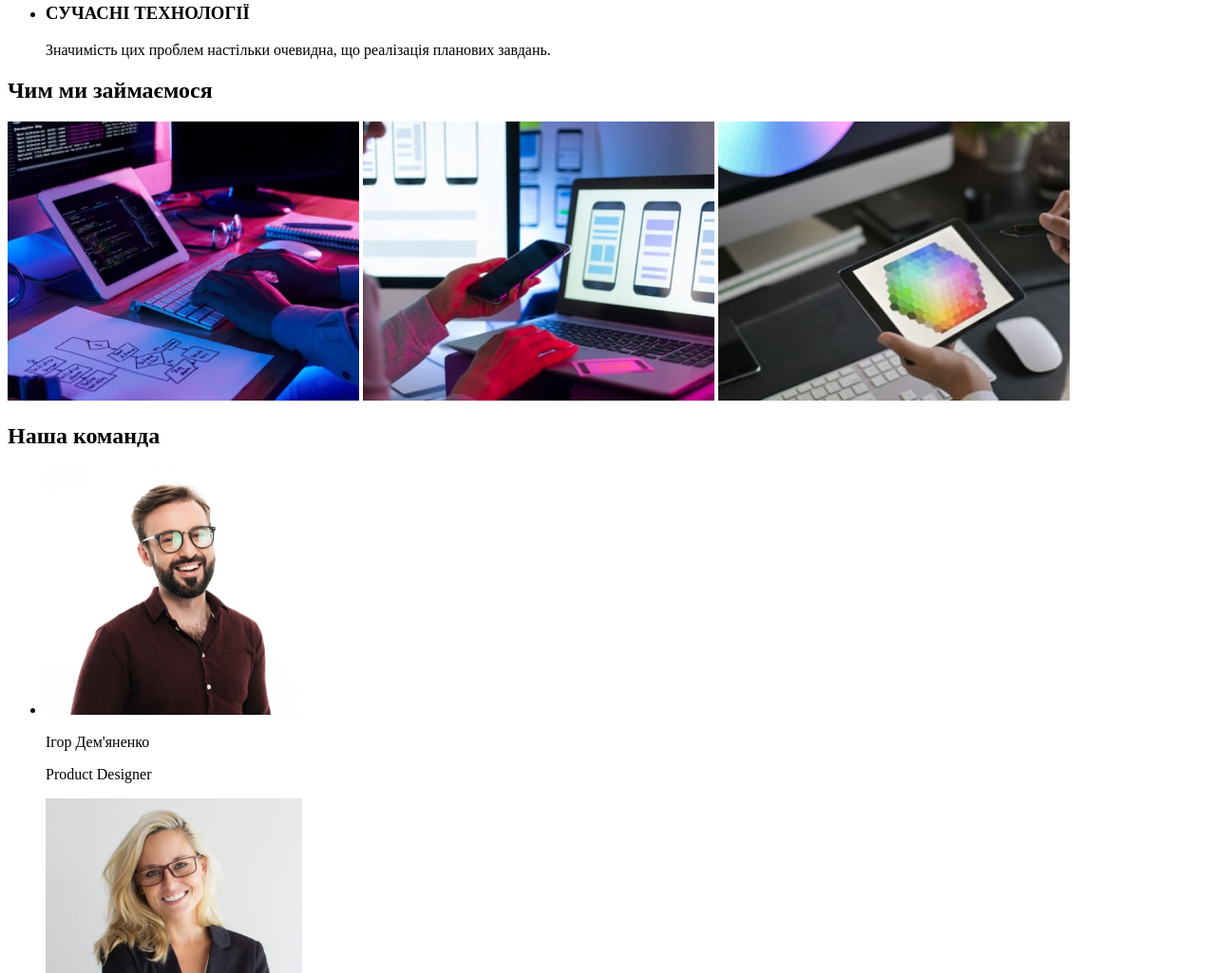
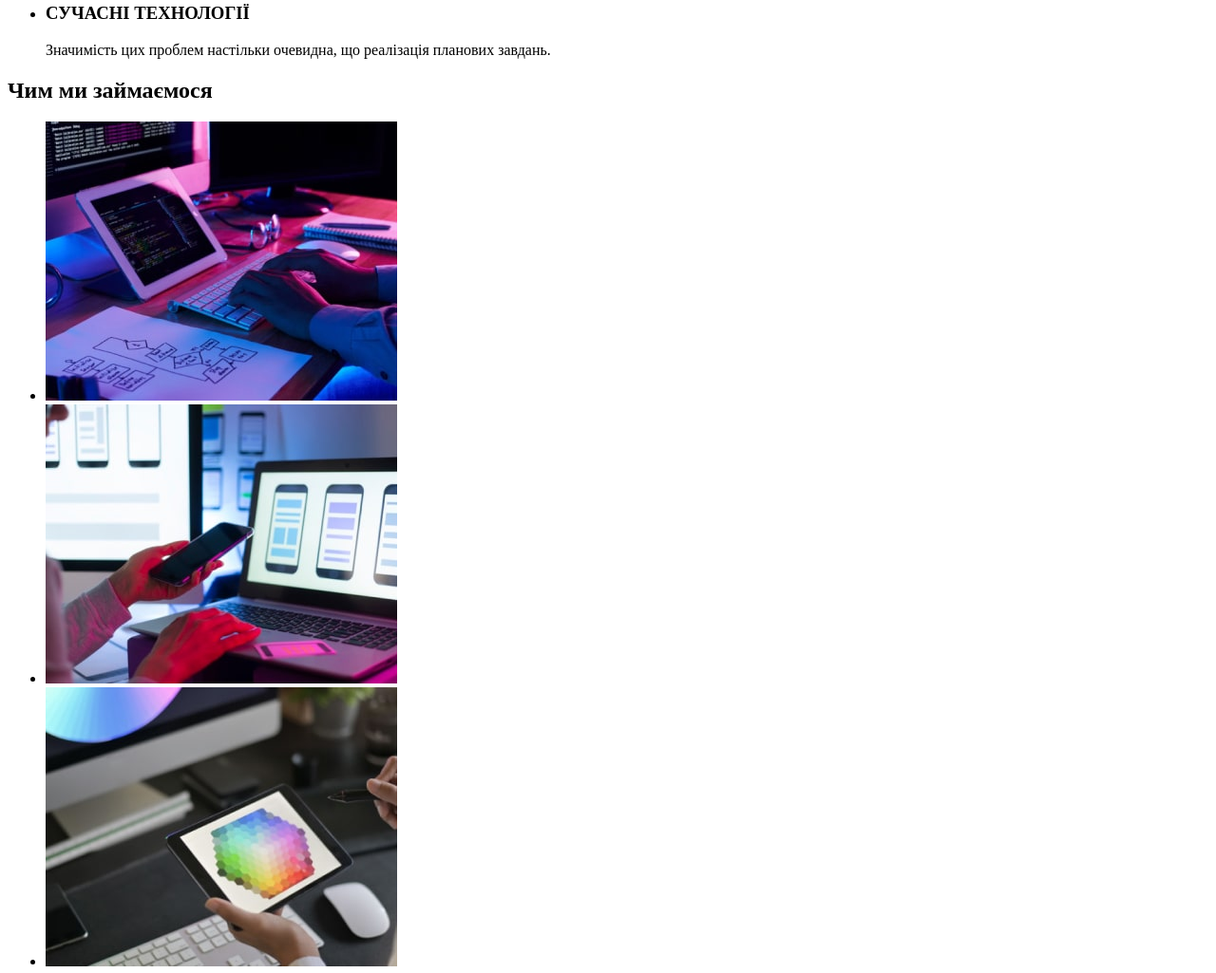
Before and after one commit to RomanOdessa75/goit-markup-hw-01, a plain HTML site: page index.html in a window 1280 px wide. Shown: the part 532-1557 px from the top of the page at 95% size. Drawn offline with Linux system fonts and the light colour scheme.

Commit message:
update-index.html

```diff
--- a/index.html
+++ b/index.html
@@ -15,11 +15,11 @@
           <li><a href="">Портфоліо</a></li>
           <li><a href="">Контакти</a></li>
         </ul>
+      </nav>
       <ul>
         <li><a href="mailto:info@devstudio.com">info@devstudio.com</a></li>
         <li><a href="tel:+380961111111">+38 096 111 11 11</a></li>
       </ul>
-      </nav>
     </header>
     <main>
       <section>
@@ -59,16 +59,35 @@
           </li>
         </ul>
       </section>
+
       <section>
         <h2>Чим ми займаємося</h2>
-        <img src="./images/box1.jpg" alt="Розробка" width="370" height="294" />
+        <ul>
+          <li>
+            <img
+              src="./images/box1.jpg"
+              alt="Розробка"
+              width="370"
+              height="294"
+            />
+          </li>
+          <li>
             <img
               src="./images/box2.jpg"
               alt="Мобільні рішення"
               width="370"
               height="294"
             />
-        <img src="./images/box3.jpg" alt="Дизайн" width="370" height="294" />
+          </li>
+          <li>
+            <img
+              src="./images/box3.jpg"
+              alt="Дизайн"
+              width="370"
+              height="294"
+            />
+          </li>
+        </ul>
       </section>
       <section>
         <h2>Наша команда</h2>
@@ -80,7 +99,7 @@
               width="270"
               height="260"
             />
-            <p>Ігор Дем'яненко</p>
+            <h3>Ігор Дем'яненко</h3>
             <p lang="en">Product Designer</p>
           </li>
           <li>
@@ -90,7 +109,7 @@
               width="270"
               height="260"
             />
-            <p>Ольга Рєпіна</p>
+            <h3>Ольга Рєпіна</h3>
             <p lang="en">Frontend Developer</p>
           </li>
           <li>
@@ -100,7 +119,7 @@
               width="270"
               height="260"
             />
-            <p>Микола Тарасов</p>
+            <h3>Микола Тарасов</h3>
             <p lang="en">Marketing</p>
           </li>
           <li>
@@ -110,7 +129,7 @@
               width="270"
               height="260"
             />
-            <p>Михайло Єрмаков</p>
+            <h3>Михайло Єрмаков</h3>
             <p lang="en">UI Designer</p>
           </li>
         </ul>
```
Lines whose indentation alone changed are shown as unchanged.
